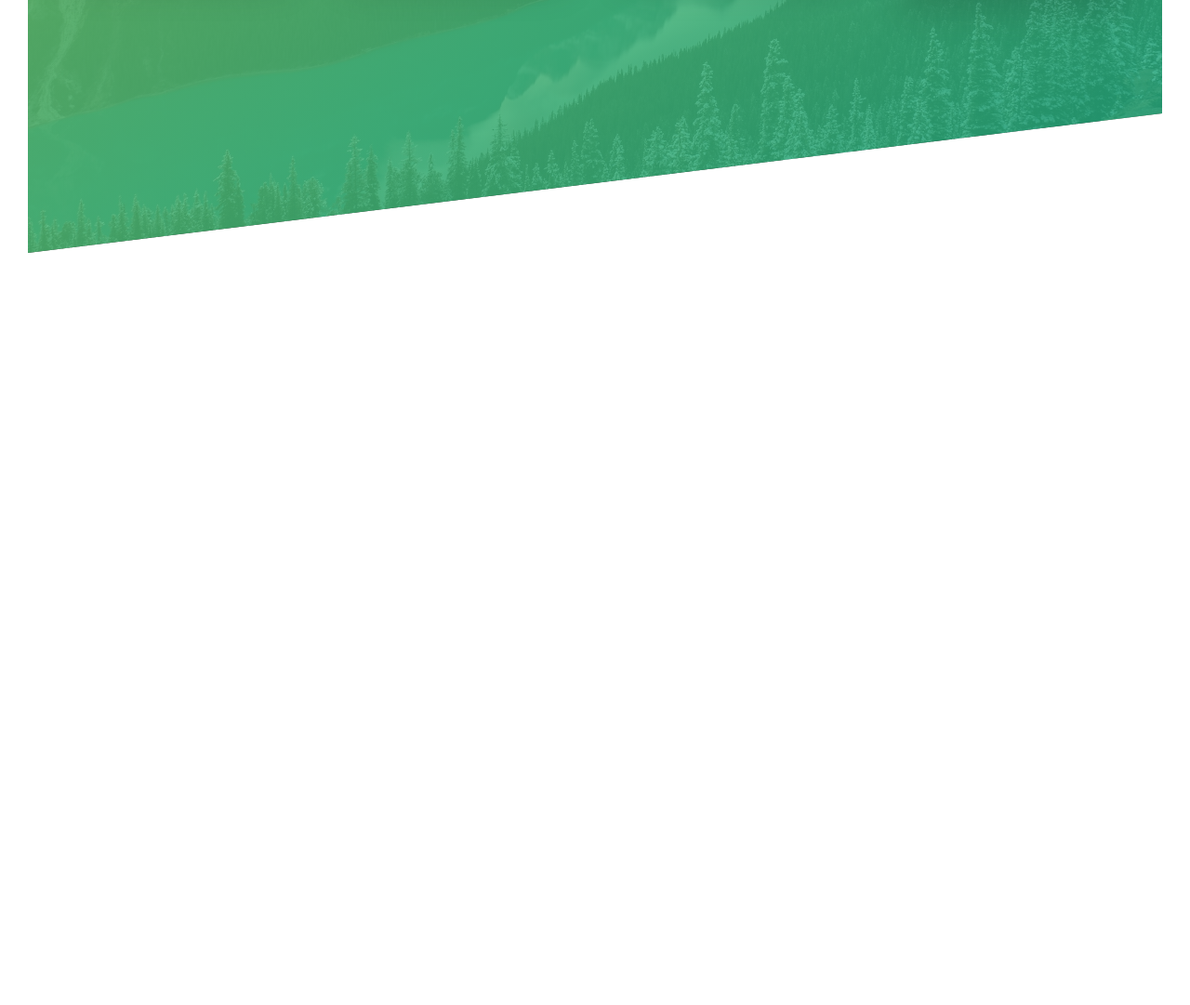
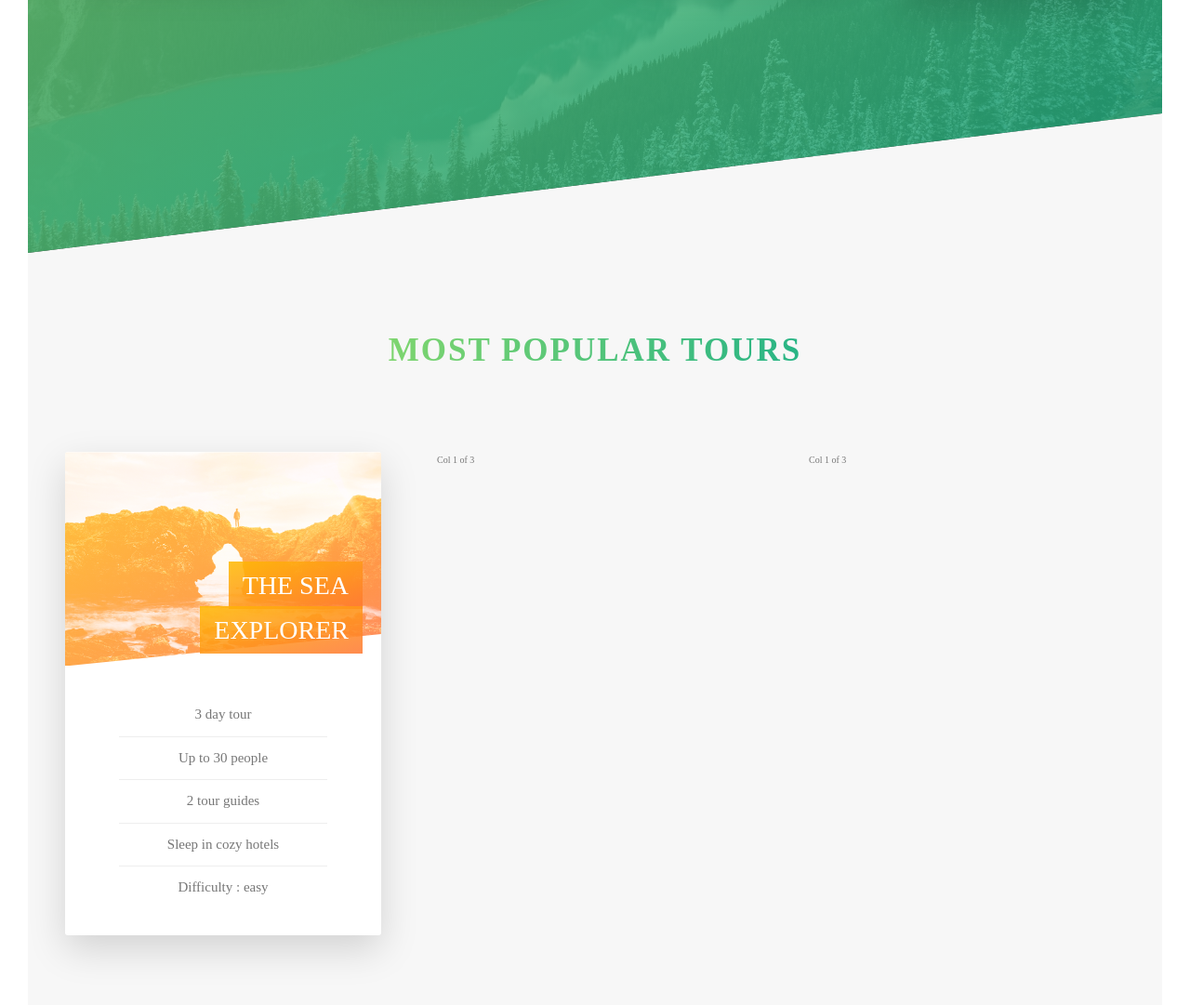
Before and after one commit to Momonkuei/advanced-css-course, a website: page Natours/starter/index.html in a window 1280 px wide. Shown: the part 1985-3066 px from the top of the page at 93% size. Before the commit the page ends 2257 px from the top, so only its background shows below. Drawn offline with Linux system fonts and the light colour scheme.

Commit message:
2022_10_2040. Building the Tours Section - Part 2完成

```diff
--- a/Natours/starter/index.html
+++ b/Natours/starter/index.html
@@ -23,7 +23,7 @@
   >
   <link
     rel="stylesheet"
-    href="css/style.css"
+    href="sass/main.css"
   >
   <link
     rel="shortcut icon"
@@ -115,6 +115,8 @@
       </div>
     </section>
 
+    <!-- part two -->
+
     <section class="section-features">
 
       <div class="row">
@@ -169,6 +171,52 @@
     </section>
 
 
+    <!-- part three  -->
+
+    <section class="section-tours">
+
+      <div class="u-center-text u-margin-bottom-big">
+        <h2 class="heading-secondary">
+          Most popular tours
+        </h2>
+      </div>
+
+      <div class="row">
+        <div class="col-1-of-3">
+          <div class="card">
+            <div class="card__side card__side--front card__side--front-1">
+              <div class="card__picture card__picture--1">
+                &nbsp;
+              </div>
+              <h4 class="card__heading">
+                <span class="card__heading-span card__heading-span--1">The Sea Explorer</span>
+
+              </h4>
+              <div class="card__details">
+                <ul>
+                  <li>3 day tour </li>
+                  <li>Up to 30 people</li>
+                  <li>2 tour guides</li>
+                  <li>Sleep in cozy hotels</li>
+                  <li>Difficulty : easy</li>
+                </ul>
+              </div>
+            </div>
+            <div class="card__side card__side--back card__side--back-1">
+              back
+            </div>
+
+          </div>
+        </div>
+        <div class="col-1-of-3">
+          Col 1 of 3
+        </div>
+        <div class="col-1-of-3">
+          Col 1 of 3
+        </div>
+      </div>
+
+    </section>
 
   </main>
 
--- a/Natours/starter/sass/abstracts/_variables.scss
+++ b/Natours/starter/sass/abstracts/_variables.scss
@@ -3,7 +3,14 @@ $color-primary: #55c57a;
 $color-primary-light: #7ed56f;
 $color-primary-dark: #28b485;
 
+$color-secondary-light: #ffb900;
+$color-secondary-dark: #ff7730;
+
+$color-tertiary-light: #2998ff;
+$color-tertiary-dark: #5643fa;
+
 $color-grey-light-1: #f7f7f7;
+$color-grey-light-2: #eee;
 
 $color-grey-dark: #777;
 $color-white: #fff;
--- /dev/null
+++ b/Natours/starter/sass/components/_card.scss
@@ -0,0 +1,115 @@
+.card {
+  // 定義透視圖 必須在變換的父元素身上
+  //功能
+  perspective: 150rem; //1500px
+  -moz-perspective: 150rem;
+  position: relative;
+  height: 52rem;
+
+  &__side {
+    height: inherit;
+    transition: all 0.8s ease-in-out;
+    //不指定時就只是用線性動畫
+    position: absolute;
+    top: 0;
+    left: 0;
+    width: 100%;
+    //背面可見性
+    backface-visibility: hidden;
+    //使用hidden 無法看見背面的可見性
+    border-radius: 3px;
+    overflow: hidden;
+    box-shadow: 0 1.5rem 4rem rgba($color-black, 0.15);
+    &--front {
+      background-color: $color-white;
+    }
+
+    &--back {
+      transform: rotateY(180deg); //先把背面翻轉180度
+
+      &-1 {
+        background-image: linear-gradient(to right bottom, $color-secondary-light, $color-secondary-dark);
+      }
+    }
+  }
+
+  &:hover &__side--front {
+    transform: rotateY(-180deg);
+  }
+
+  &:hover &__side--back {
+    transform: rotateY(0deg);
+  }
+
+  // Frpnt SIDE STYLING
+  &__picture {
+    background-size: cover;
+    height: 23rem;
+    // 新的模式 背景混合
+    background-blend-mode: screen;
+    // 剪裁
+    -webkit-clip-path: polygon(0 0, 100% 0, 100% 85%, 0 100%);
+    clip-path: polygon(0 0, 100% 0, 100% 85%, 0 100%);
+
+    &--1 {
+      background-image: linear-gradient(to right bottom, $color-secondary-light, $color-secondary-dark),
+        url(../img/nat-5.jpg);
+    }
+
+    &--2 {
+      background-image: url(../img/nat-5.jpg);
+    }
+
+    &--3 {
+      background-image: url(../img/nat-5.jpg);
+    }
+  }
+
+  &__heading {
+    font-size: 2.8rem;
+    font-weight: 300;
+    text-transform: uppercase;
+    text-align: right;
+    color: $color-white;
+    position: absolute;
+    top: 12rem;
+    right: 2rem;
+    width: 75%;
+  }
+
+  &__heading-span {
+    padding: 1rem 1.5rem;
+    -webkit-box-decoration-break: clone;
+    box-decoration-break: clone;
+    &--1 {
+      -webkit-background-image: linear-gradient(
+        to right bottom,
+        rgba($color-secondary-light, 0.85),
+        rgba($color-secondary-dark, 0.85)
+      );
+      background-image: linear-gradient(
+        to right bottom,
+        rgba($color-secondary-light, 0.85),
+        rgba($color-secondary-dark, 0.85)
+      );
+    }
+  }
+
+  &__details {
+    padding: 3rem;
+    ul {
+      list-style: none;
+      width: 80%;
+      margin: 0 auto;
+      li {
+        text-align: center;
+        font-size: 1.5rem;
+        padding: 1rem;
+
+        &:not(:last-child) {
+          border-bottom: 1px solid $color-grey-light-2;
+        }
+      }
+    }
+  }
+}
--- a/Natours/starter/sass/layout/_header.scss
+++ b/Natours/starter/sass/layout/_header.scss
@@ -4,6 +4,7 @@
         url("../img/hero.jpg");
     background-size: cover;
     background-position: top;
+    -webkit-clip-path: polygon(0 0, 100% 0, 100% 75vh, 0 100%);
     clip-path: polygon(0 0, 100% 0, 100% 75vh, 0 100%);
     position: relative;
 
--- a/Natours/starter/sass/main.scss
+++ b/Natours/starter/sass/main.scss
@@ -10,6 +10,7 @@
 @import "components/button";
 @import "components/composition";
 @import "components/feature-box";
+@import "components/card";
 
 @import "layout/grid";
 @import "layout/header";
--- a/Natours/starter/sass/pages/_home.scss
+++ b/Natours/starter/sass/pages/_home.scss
@@ -19,3 +19,9 @@
         transform: skewY(7deg);
     }
 }
+
+.section-tours {
+    background-color: $color-grey-light-1;
+    padding: 25rem 0 50rem 0;
+    margin-top: -10rem;
+}
```
Also changed, not shown: Natours/starter/sass/main.css, 1 other file.
